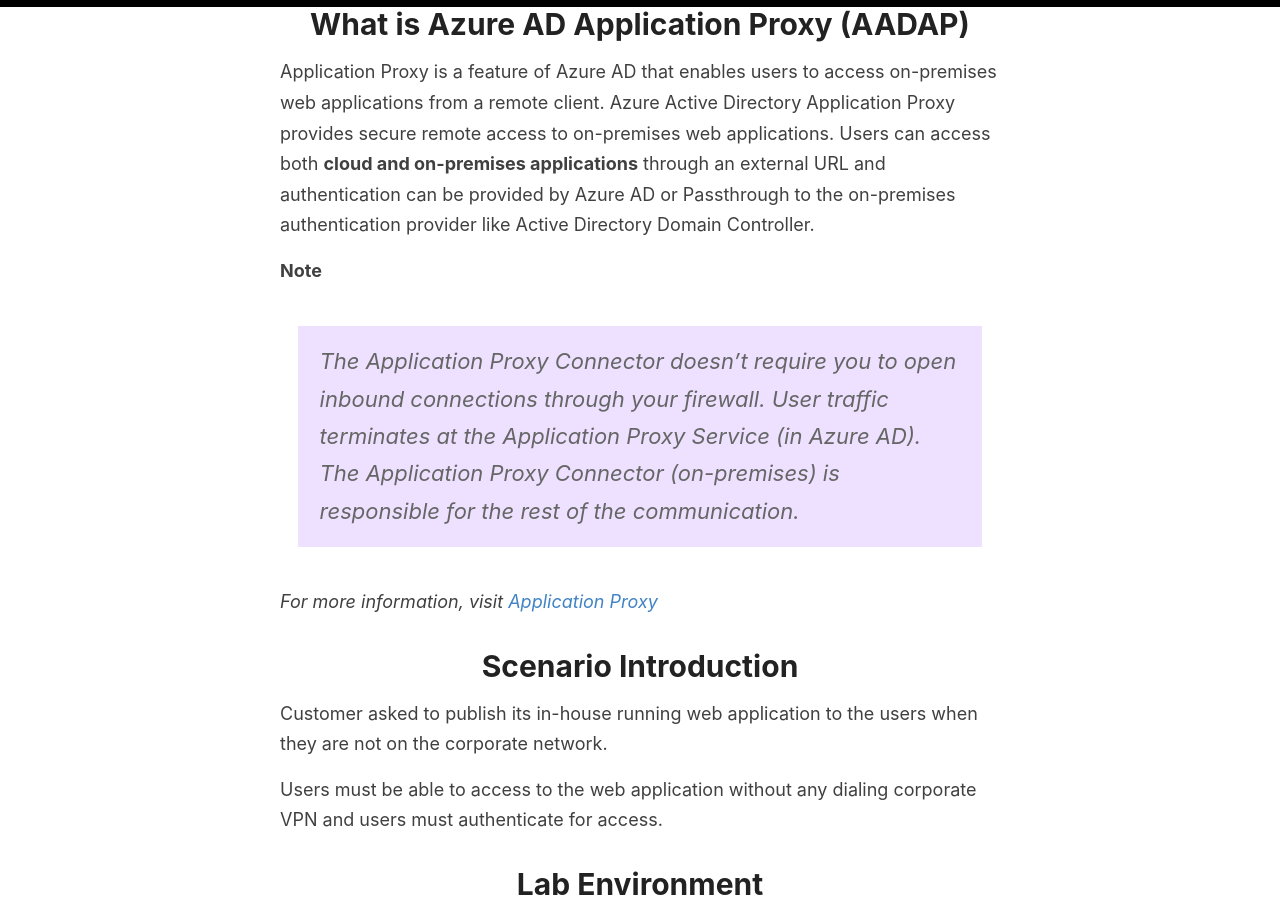
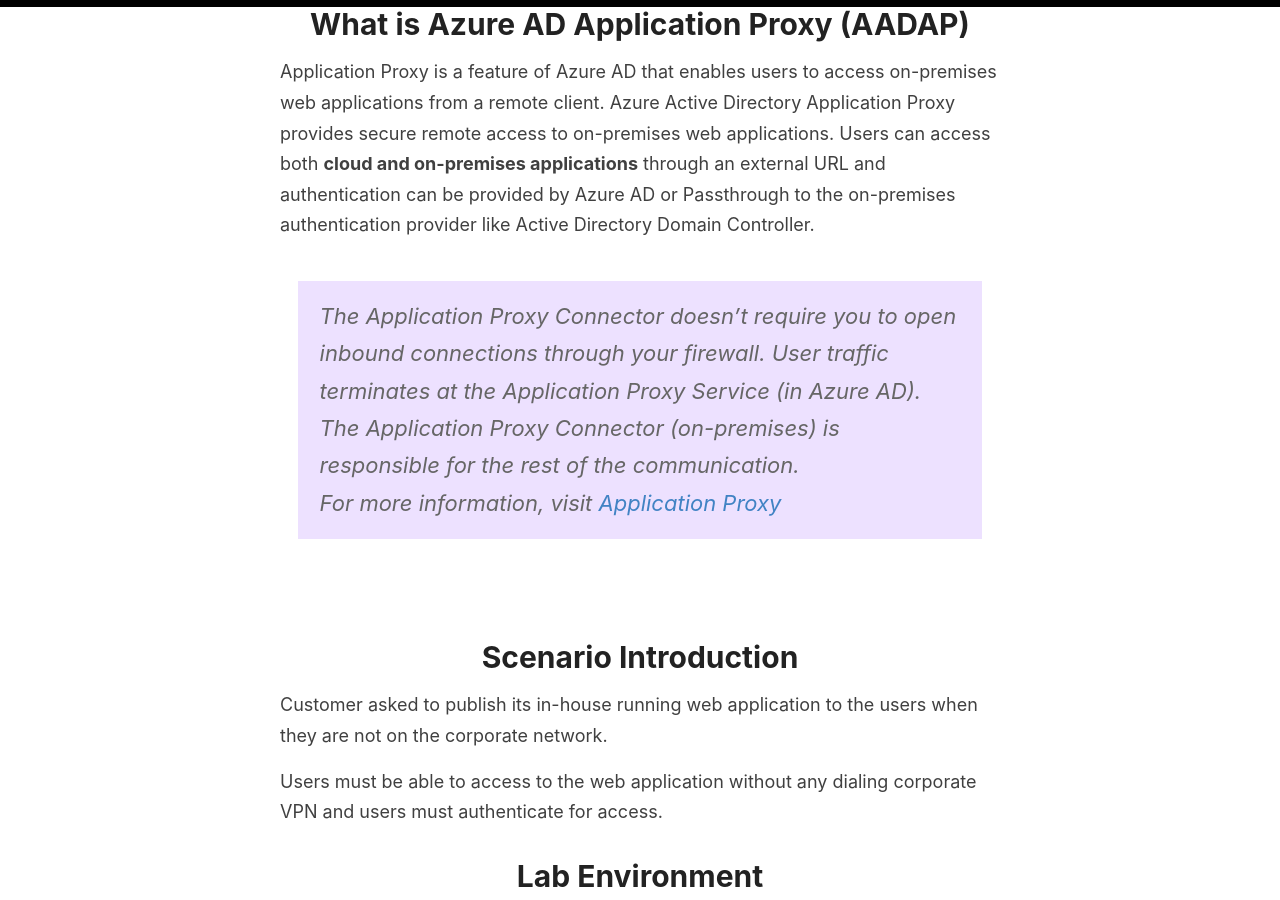
Before and after one commit to shahbaz-ahmad/shahbaz-ahmad.github.io, a Jekyll site: the page built from _posts/2020-10-02-azure-application-proxy.md, in a window 1280 px wide and 900 px high, scrolled down 440 px. Built offline with Jekyll 4.4.1, drawn with Linux system fonts in a browser that asks for light colours.

Commit message:
formating href

```diff
--- a/_posts/2020-10-02-azure-application-proxy.md
+++ b/_posts/2020-10-02-azure-application-proxy.md
@@ -8,11 +8,11 @@ This article will talk about publishing of on-premises application to external u
 # What is Azure AD Application Proxy (AADAP)
 Application Proxy is a feature of Azure AD that enables users to access on-premises web applications from a remote client. Azure Active Directory Application Proxy provides secure remote access to on-premises web applications. Users can access both **cloud and on-premises applications** through an external URL and authentication can be provided by Azure AD or Passthrough to the on-premises authentication provider like Active Directory Domain Controller.
 
-**Note**
 
->The Application Proxy Connector doesn't require you to open inbound connections through your firewall. User traffic terminates at the Application Proxy Service (in Azure AD). The Application Proxy Connector (on-premises) is responsible for the rest of the communication.
+>The Application Proxy Connector doesn't require you to open inbound connections through your firewall. User traffic terminates at the Application Proxy Service (in Azure AD). The Application Proxy Connector (on-premises) is responsible for the rest of the communication. <br>
+*For more information, visit <a href="https://docs.microsoft.com/en-us/azure/active-directory/manage-apps/application-proxy" target="_blank">Application Proxy</a>*
 
-*For more information, visit [Application Proxy](https://docs.microsoft.com/en-us/azure/active-directory/manage-apps/application-proxy)*
+<br>
 
 # Scenario Introduction
 Customer asked to publish its in-house running web application to the users when they are not on the corporate network.
```
Also changed, not shown: README.md (deleted).
